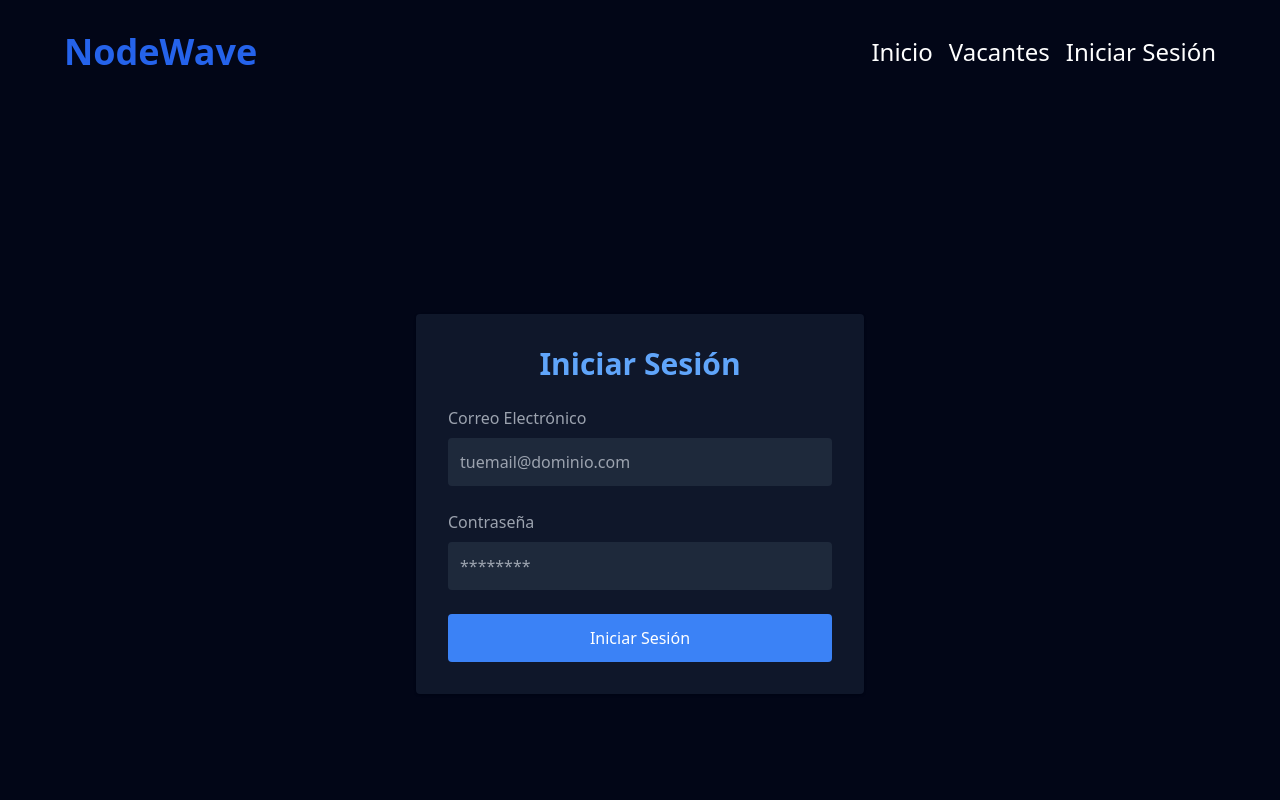
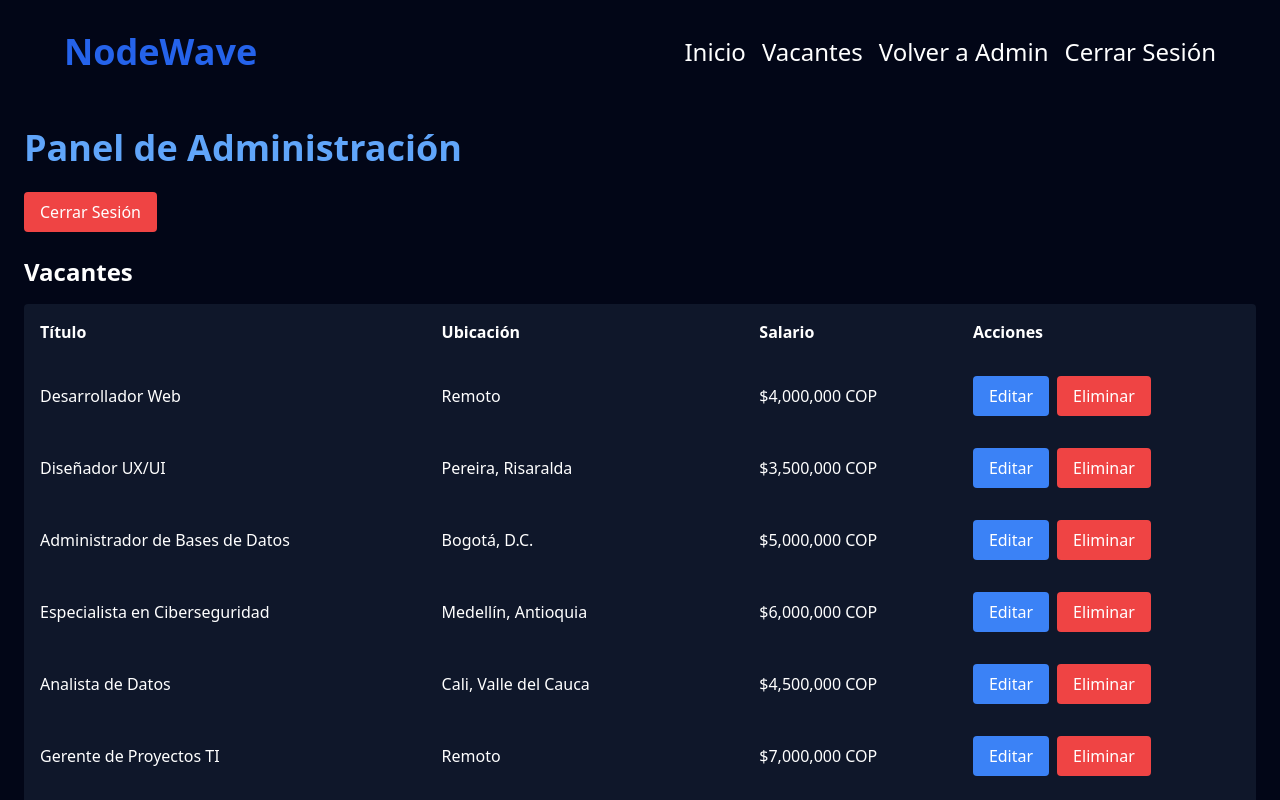
Before and after one commit to DanielMR-dev/NodeWave, a React (Vite) app in the folder client/: page /admin in a window 1280 px wide. Before the commit this address led to /login. Shown: the top 800 px of the page. Built offline with nearby package versions, Linux system fonts and the light colour scheme; sample sign-in values are in the browser's storage.

Commit message:
Se crea la pagina de administracion para las vacantes

```diff
--- a/client/src/data/vacantes.ts
+++ b/client/src/data/vacantes.ts
@@ -1,4 +1,4 @@
-export const vacantes = [
+export const vacancies = [
     {
       id: 1,
       title: 'Desarrollador Web',
--- a/client/src/layouts/Layout.tsx
+++ b/client/src/layouts/Layout.tsx
@@ -1,17 +1,78 @@
-import { Outlet, Link } from "react-router-dom";
+import { useState, useEffect } from "react";
+import { Link, Outlet, useNavigate } from "react-router-dom";
 
-export default function Layout() {
+const Layout = () => {
+    // Navegación para redirigir a otras rutas
+    const navigate = useNavigate();
+
+    // Estado de autenticación guardado en localStorage
+    const [isLoggedIn, setIsLoggedIn] = useState(() => {
+        const stored = localStorage.getItem("isLoggedIn");
+        if(stored === 'true') {
+            return true;
+        } else {
+            return false;
+        };
+    });
+
+    // Leer el estado de isLoggedIn desde localStorage al montar el componente
+    useEffect(() => {
+        const storedIsLoggedIn = localStorage.getItem("isLoggedIn");
+        if (storedIsLoggedIn === "true") {
+            setIsLoggedIn(true); // Si el usuario está logueado, actualiza el estado
+        };
+    }, []); // Este useEffect se ejecutará solo una vez cuando se monte el componente
+
+    // Actualizar localStorage cuando el estado isLoggedIn cambia
+    useEffect(() => {
+        localStorage.setItem("isLoggedIn", String(isLoggedIn)); // Guardamos en localStorage
+    }, [isLoggedIn]); // Este useEffect se ejecutará cada vez que cambie el estado de isLoggedIn
+
+    // Cambiar a "Volver a Admin" si está logueado
+    const handleLogout = () => {
+        setIsLoggedIn(false); // Cambiar estado global
+        localStorage.setItem("isLoggedIn", "false"); // Eliminar sesión en localStorage
+        navigate("/"); // Redirigir a la página de inicio ("/")
+    };
+
     return (
-        <>
-            <div className="bg-slate-950 text-white">
+        <div className="min-h-screen bg-slate-950 text-white">
             {/* Header */}
             <header className="bg-slate-950 shadow">
                 <div className="mx-auto max-w-6xl flex justify-between items-center py-8">
-                    <h1 className="text-4xl font-bold text-blue-600"><a href="/">NodeWave</a></h1>
+                    <h1 className="text-4xl font-bold text-blue-600"><Link to={"/"}>NodeWave</Link></h1>
                     <nav className="space-x-4">
-                        <Link to="/" className="text-2xl text-white hover:text-blue-600">Inicio</Link>
-                        <Link to="/vacantes" className="text-2xl text-white hover:text-blue-600">Vacantes</Link>
-                        <Link to="/login" className="text-2xl text-white hover:text-blue-600">Iniciar Sesión</Link>
+                        <Link
+                            to="/"
+                            className="text-2xl text-white hover:text-blue-600"
+                        >Inicio</Link>
+                        <Link
+                            to="/vacantes"
+                            className="text-2xl text-white hover:text-blue-600"
+                        >Vacantes</Link>
+                        {isLoggedIn ? (
+                            <>
+                                <button
+                                    onClick={() => navigate("/admin")} // Redirigir a admin sin cambiar el estado
+                                    className="text-2xl text-white hover:text-blue-600"
+                                >
+                                Volver a Admin
+                                </button>
+                                <button
+                                    onClick={handleLogout} // Cerrar sesión
+                                    className="text-2xl text-white hover:text-blue-600"
+                                >
+                                Cerrar Sesión
+                                </button>
+                          </>
+                        ) : (
+                            <Link
+                                to="/login"
+                                className="text-2xl text-white hover:text-blue-600"
+                            >
+                                Iniciar Sesión
+                            </Link>
+                        )}
                     </nav>
                 </div>
             </header>
@@ -24,7 +85,8 @@ export default function Layout() {
                     <p>&copy; 2024 Portal de Empleo. Todos los derechos reservados.</p>
                 </div>
             </footer>
-            </div>
-        </>
-    )
+        </div>
+    );
 };
+
+export default Layout;
--- a/client/src/main.tsx
+++ b/client/src/main.tsx
@@ -4,7 +4,7 @@ import AppRouter from "./router";
 import './index.css';
 
 ReactDOM.createRoot(document.getElementById("root")!).render(
-  <React.StrictMode>
-    <AppRouter />
-  </React.StrictMode>
+    <React.StrictMode>
+        <AppRouter />
+    </React.StrictMode>
 );
--- a/client/src/router.tsx
+++ b/client/src/router.tsx
@@ -1,4 +1,4 @@
-import React, { useState } from "react";
+import { useState, useEffect } from "react";
 import { createBrowserRouter, RouterProvider, Navigate } from "react-router-dom";
 import Layout from "./layouts/Layout";
 import Principal from "./views/Principal";
@@ -8,7 +8,15 @@ import Login from "./views/Login";
 import Admin from "./views/Admin";
 
 const AppRouter = () => {
-  const [isLoggedIn, setIsLoggedIn] = useState(false);
+    // Estado de autenticación guardado en localStorage
+    const [isLoggedIn, setIsLoggedIn] = useState(() => {
+        const stored = localStorage.getItem("isLoggedIn");
+        return stored === "true"; // Devuelve true si el valor guardado es "true"
+    });
+
+    useEffect(() => {
+        localStorage.setItem("isLoggedIn", String(isLoggedIn)); // Guardamos en localStorage
+    }, [isLoggedIn]); // Actualiza el valor de isLoggedIn en localStorage
 
     const router = createBrowserRouter([
         {
@@ -33,7 +41,7 @@ const AppRouter = () => {
             },
             {
             path: "admin",
-          element: isLoggedIn ? <Admin /> : <Navigate to="/login" />,
+            element: isLoggedIn ? <Admin setIsLoggedIn={setIsLoggedIn} /> : <Navigate to="/login" />,
             },
         ],
         },
--- a/client/src/views/Admin.tsx
+++ b/client/src/views/Admin.tsx
@@ -1,8 +1,164 @@
+import React, { useState } from "react";
+import { vacancies } from "../data/vacantes"; // Importar las vacantes desde vacantes.ts
 
-export default function Admin() {
+const Admin = ({ setIsLoggedIn }: { setIsLoggedIn: (status: boolean) => void }) => {
+    // Estado local para manejar las vacantes
+    const [vacanciesList, setVacanciesList] = useState(vacancies);
+    const [editingVacancy, setEditingVacancy] = useState<any>(null); // Para editar una vacante
+    const [form, setForm] = useState({
+        id: "",
+        title: "",
+        location: "",
+        salary: "",
+        description: ""
+    }); // Datos del formulario
+
+    // Manejar cambios en los campos del formulario
+    const handleChange = (e: React.ChangeEvent<HTMLInputElement | HTMLTextAreaElement>) => {
+        const { name, value } = e.target;
+        setForm({ ...form, [name]: value });
+    };
+
+    // Añadir o editar una vacante
+    const handleSubmit = (e: React.FormEvent) => {
+        e.preventDefault();
+
+        if (editingVacancy) {
+        // Editar vacante existente
+        setVacanciesList(vacanciesList.map(v => (v.id === editingVacancy.id ? { ...form, id: v.id } : v)));
+        setEditingVacancy(null); // Desactivar el modo de edición
+        } else {
+        // Añadir nueva vacante
+        setVacanciesList([...vacanciesList, { ...form, id: vacanciesList.length + 1 }]);
+        }
+
+        setForm({ id: "", title: "", location: "", salary: "", description: "" }); // Limpiar formulario
+    };
+
+    // Eliminar una vacante
+    const handleDelete = (id: number) => {
+        setVacanciesList(vacanciesList.filter(v => v.id !== id));
+    };
+
+    // Editar una vacante
+    const handleEdit = (vacancy: any) => {
+        setEditingVacancy(vacancy);
+        setForm(vacancy); // Cargar los datos de la vacante en el formulario
+    };
+
+    // Cerrar sesión
+    const handleLogout = () => {
+        setIsLoggedIn(false); // Cambiar el estado de autenticación
+        localStorage.removeItem("isLoggedIn"); // Eliminar la persistencia de localStorage
+    };
+
     return (
-        <div className="min-h-screen bg-slate-950 text-white flex items-center justify-center">
-            <h1 className="text-4xl font-bold text-blue-400">Panel de Administración</h1>
+        <div className="min-h-screen bg-slate-950 text-white p-6">
+            <h1 className="text-4xl font-bold text-blue-400 mb-6">Panel de Administración</h1>
+
+            {/* Botón de cerrar sesión */}
+            <button
+                onClick={handleLogout}
+                className="bg-red-500 text-white px-4 py-2 rounded hover:bg-red-600 mb-6"
+            >
+            Cerrar Sesión
+            </button>
+
+        {/* Tabla de vacantes */}
+        <div className="mb-8">
+            <h2 className="text-2xl font-bold mb-4">Vacantes</h2>
+            <table className="w-full bg-slate-900 rounded">
+            <thead>
+                <tr>
+                <th className="p-4 text-left">Título</th>
+                <th className="p-4 text-left">Ubicación</th>
+                <th className="p-4 text-left">Salario</th>
+                <th className="p-4 text-left">Acciones</th>
+                </tr>
+            </thead>
+            <tbody>
+                {vacanciesList.map(vacancy => (
+                <tr key={vacancy.id} className="hover:bg-slate-800">
+                    <td className="p-4">{vacancy.title}</td>
+                    <td className="p-4">{vacancy.location}</td>
+                    <td className="p-4">{vacancy.salary}</td>
+                    <td className="p-4">
+                    <button
+                        onClick={() => handleEdit(vacancy)}
+                        className="bg-blue-500 text-white px-4 py-2 rounded hover:bg-blue-600 mr-2"
+                    >
+                        Editar
+                    </button>
+                    <button
+                        onClick={() => handleDelete(vacancy.id)}
+                        className="bg-red-500 text-white px-4 py-2 rounded hover:bg-red-600"
+                    >
+                        Eliminar
+                    </button>
+                    </td>
+                </tr>
+                ))}
+            </tbody>
+            </table>
+        </div>
+
+        {/* Formulario para añadir o editar vacantes */}
+        <div>
+            <h2 className="text-2xl font-bold mb-4">{editingVacancy ? "Editar Vacante" : "Nueva Vacante"}</h2>
+            <form onSubmit={handleSubmit} className="space-y-4">
+            <div>
+                <label className="block text-gray-400 mb-2">Título</label>
+                <input
+                name="title"
+                type="text"
+                value={form.title}
+                onChange={handleChange}
+                required
+                className="w-full p-3 rounded bg-slate-800 text-white focus:outline-none focus:ring-2 focus:ring-blue-500"
+                />
+            </div>
+            <div>
+                <label className="block text-gray-400 mb-2">Ubicación</label>
+                <input
+                name="location"
+                type="text"
+                value={form.location}
+                onChange={handleChange}
+                required
+                className="w-full p-3 rounded bg-slate-800 text-white focus:outline-none focus:ring-2 focus:ring-blue-500"
+                />
+            </div>
+            <div>
+                <label className="block text-gray-400 mb-2">Salario</label>
+                <input
+                name="salary"
+                type="text"
+                value={form.salary}
+                onChange={handleChange}
+                required
+                className="w-full p-3 rounded bg-slate-800 text-white focus:outline-none focus:ring-2 focus:ring-blue-500"
+                />
+            </div>
+            <div>
+                <label className="block text-gray-400 mb-2">Descripción</label>
+                <textarea
+                name="description"
+                value={form.description}
+                onChange={handleChange}
+                required
+                className="w-full p-3 rounded bg-slate-800 text-white focus:outline-none focus:ring-2 focus:ring-blue-500"
+                />
+            </div>
+            <button
+                type="submit"
+                className="bg-blue-500 text-white px-6 py-3 rounded hover:bg-blue-600"
+            >
+                {editingVacancy ? "Guardar Cambios" : "Añadir Vacante"}
+            </button>
+            </form>
+        </div>
         </div>
     );
 };
+
+export default Admin;
--- a/client/src/views/Login.tsx
+++ b/client/src/views/Login.tsx
@@ -1,25 +1,31 @@
-import React, { useState } from "react";
+import React, { useEffect, useState } from "react";
 import { useNavigate } from "react-router-dom";
+import { admin } from "../data/usuarios";
 
-export default function Login({ setIsLoggedIn }: { setIsLoggedIn: (status: boolean) => void }) {
+const Login = ({ setIsLoggedIn }: { setIsLoggedIn: (status: boolean) => void }) => {
     const [email, setEmail] = useState("");
     const [password, setPassword] = useState("");
     const [error, setError] = useState("");
     const navigate = useNavigate();
 
-    const validUsers = [
-        { email: "admin@admin.com", password: "admin12345" },
-    ];
+    // Verificar persistencia de la sesión en localStorage
+    useEffect(() => {
+        const storedIsLoggedIn = localStorage.getItem("isLoggedIn");
+        if (storedIsLoggedIn === "true") {
+            navigate("/admin"); // Si el usuario ya está logueado, redirige a admin
+        }
+    }, [navigate]);
 
     const handleLogin = (e: React.FormEvent) => {
         e.preventDefault();
 
-        const user = validUsers.find(
+        const user = admin.find(
             (user) => user.email === email && user.password === password
         );
 
         if (user) {
             setIsLoggedIn(true); // Actualiza el estado global
+            localStorage.setItem("isLoggedIn", "true"); // Guarda el estado en localStorage
             navigate("/admin"); // Redirige a la página de administración
             setError("");
         } else {
@@ -68,3 +74,5 @@ export default function Login({ setIsLoggedIn }: { setIsLoggedIn: (status: boole
         </div>
     );
 };
+
+export default Login;
--- a/client/src/views/Principal.tsx
+++ b/client/src/views/Principal.tsx
@@ -1,6 +1,6 @@
-import { vacantes } from "../data/vacantes";
+import { vacancies } from "../data/vacantes";
 
-const topVacantes = vacantes.slice(0, 3);
+const topVacantes = vacancies.slice(0, 3);
 
 export default function Main() {
     return (
--- a/client/src/views/Vacante.tsx
+++ b/client/src/views/Vacante.tsx
@@ -1,11 +1,11 @@
 import { useParams } from 'react-router-dom';
-import { vacantes } from "../data/vacantes";
+import { vacancies } from "../data/vacantes";
 
 export default function Vacante() {
     const { id } = useParams<{ id: string }>();
 
     // Buscar la vacante por ID
-    const vacante = vacantes.find((vacante) => vacante.id === parseInt(id || '', 10));
+    const vacante = vacancies.find((vacante) => vacante.id === parseInt(id || '', 10));
 
     if (!vacante) {
         return (
--- a/client/src/views/Vacantes.tsx
+++ b/client/src/views/Vacantes.tsx
@@ -1,11 +1,11 @@
-import { vacantes } from "../data/vacantes";
+import { vacancies } from "../data/vacantes";
 
 export default function Vacantes() {
     return (
         <section className="container bg-slate-950 mx-auto max-w-6xl py-10 text-center">
             <h1 className="text-3xl font-bold text-center mb-8">Vacantes Disponibles</h1>
             <div className="grid grid-cols-1 sm:grid-cols-2 lg:grid-cols-3 gap-6">
-                {vacantes.map((vacante) => (
+                {vacancies.map((vacante) => (
                 <div
                     key={vacante.id}
                     className="bg-slate-900 p-6 rounded-2xl shadow hover:bg-slate-800 transition duration-300"
```
Lines whose indentation alone changed are shown as unchanged.
